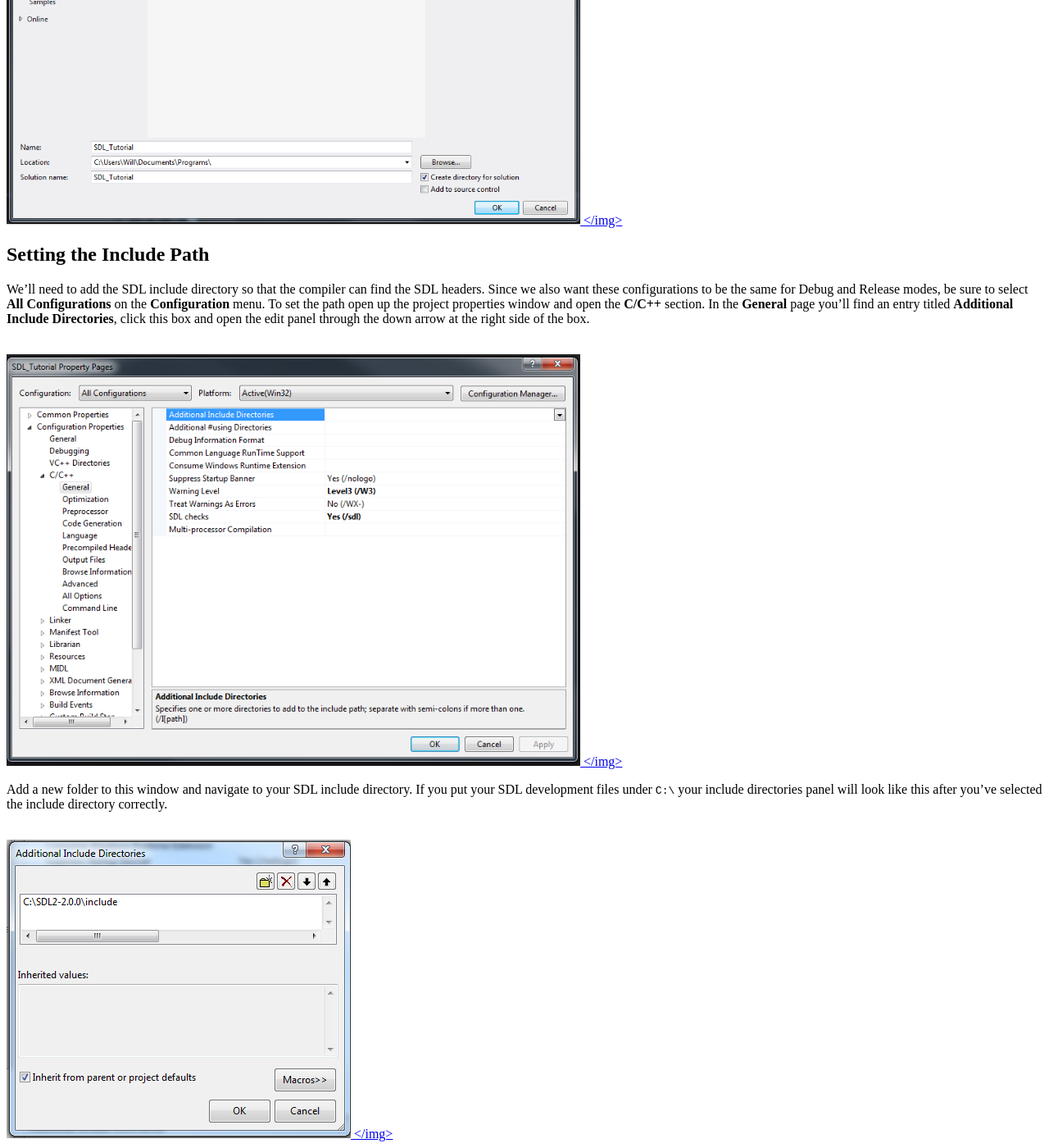
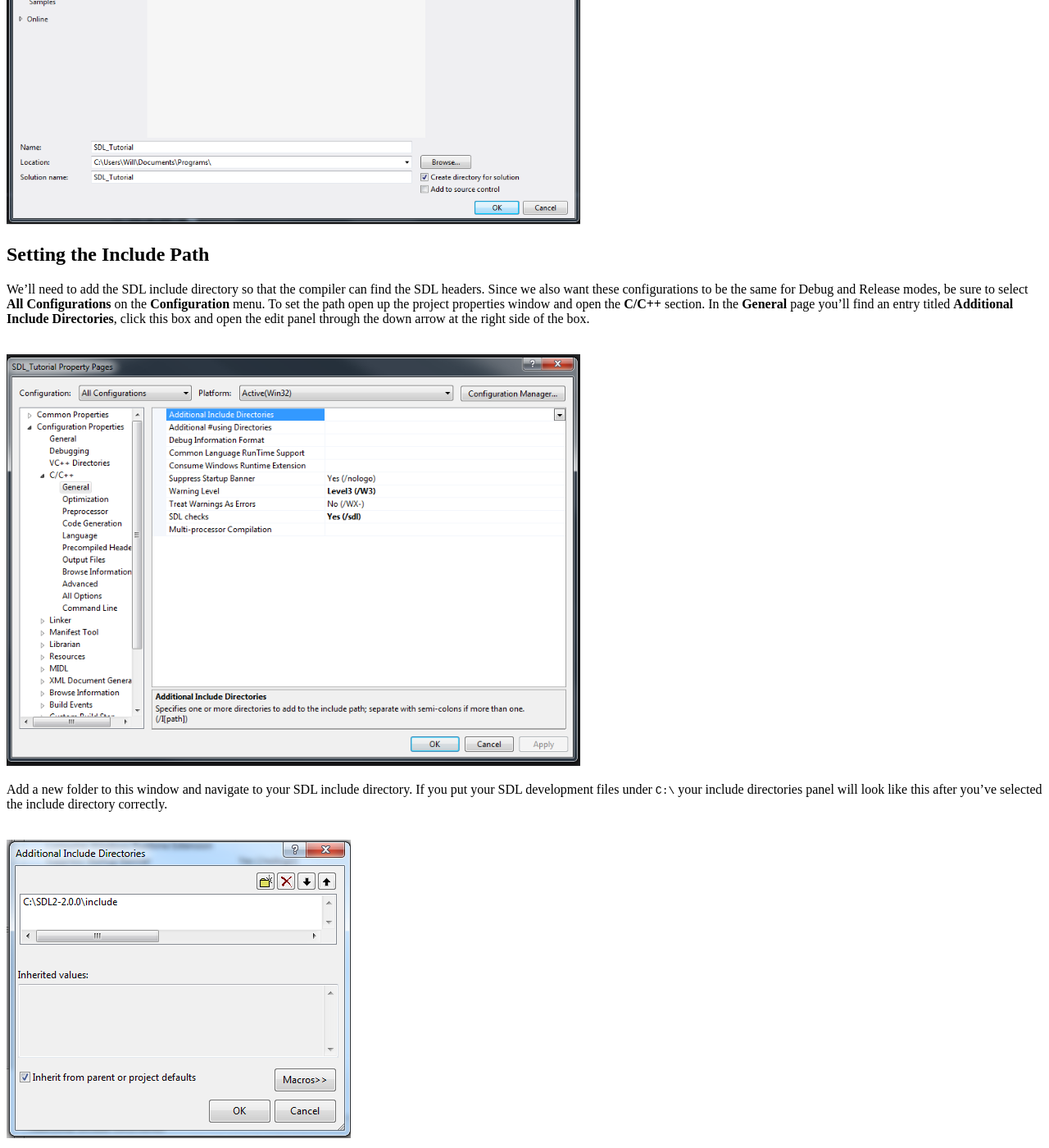
Before and after one commit to Twinklebear/Twinklebear.github.io, a Jekyll site: the page built from _posts/2013-08-15-lesson-0-visual-studio.md, in a window 1280 px wide and 1400 px high, scrolled down 475 px. Shown: the whole window at 82% size. Built offline with Jekyll 4.4.1, drawn with Linux system fonts in a browser that asks for light colours; comment, search, counter and statistics services are not loaded.

Commit message:
Cleaning up some img tags

```diff
--- a/_posts/2013-08-15-lesson-0-visual-studio.md
+++ b/_posts/2013-08-15-lesson-0-visual-studio.md
@@ -15,7 +15,6 @@ load our template and get to work. First we need a new empty C++ project.
 <a href="/assets/img/lesson_0_vs/new_empty_project.png">
 <img class="centered" width="700" height="auto"
 	src="/assets/img/lesson_0_vs/new_empty_project.png">
-</img>
 </a>
 <br />
 
@@ -32,7 +31,6 @@ edit panel through the down arrow at the right side of the box.
 <a href="/assets/img/lesson_0_vs/setting_include_dir.png">
 <img class="centered" width="700" height="auto"
 	src="/assets/img/lesson_0_vs/setting_include_dir.png">
-</img>
 </a>
 <br />
 
@@ -44,7 +42,6 @@ after you've selected the include directory correctly.
 <a href="/assets/img/lesson_0_vs/include_dir_set.png">
 <img class="centered" width="420" height="auto"
 	src="/assets/img/lesson_0_vs/include_dir_set.png">
-</img>
 </a>
 <br />
 
@@ -60,7 +57,6 @@ path your entry should look like this if SDL is under `C:\` and you chose the 32
 <a href="/assets/img/lesson_0_vs/library_path_set.png">
 <img class="centered" width="700" height="auto"
 	src="/assets/img/lesson_0_vs/library_path_set.png">
-</img>
 </a>
 <br />
 
@@ -74,7 +70,6 @@ Once you've done this your Input page should look like so:
 <a href="/assets/img/lesson_0_vs/library_dependencies_set.png">
 <img class="centered" width="700" height="auto"
 	src="/assets/img/lesson_0_vs/library_dependencies_set.png">
-</img>
 </a>
 <br />
 
@@ -92,7 +87,6 @@ applications be sure to select Windows so your users don't have a console window
 <a href="/assets/img/lesson_0_vs/subsystem_set.png">
 <img class="centered" width="700" height="auto"
 	src="/assets/img/lesson_0_vs/subsystem_set.png">
-</img>
 </a>
 <br />
 
```
